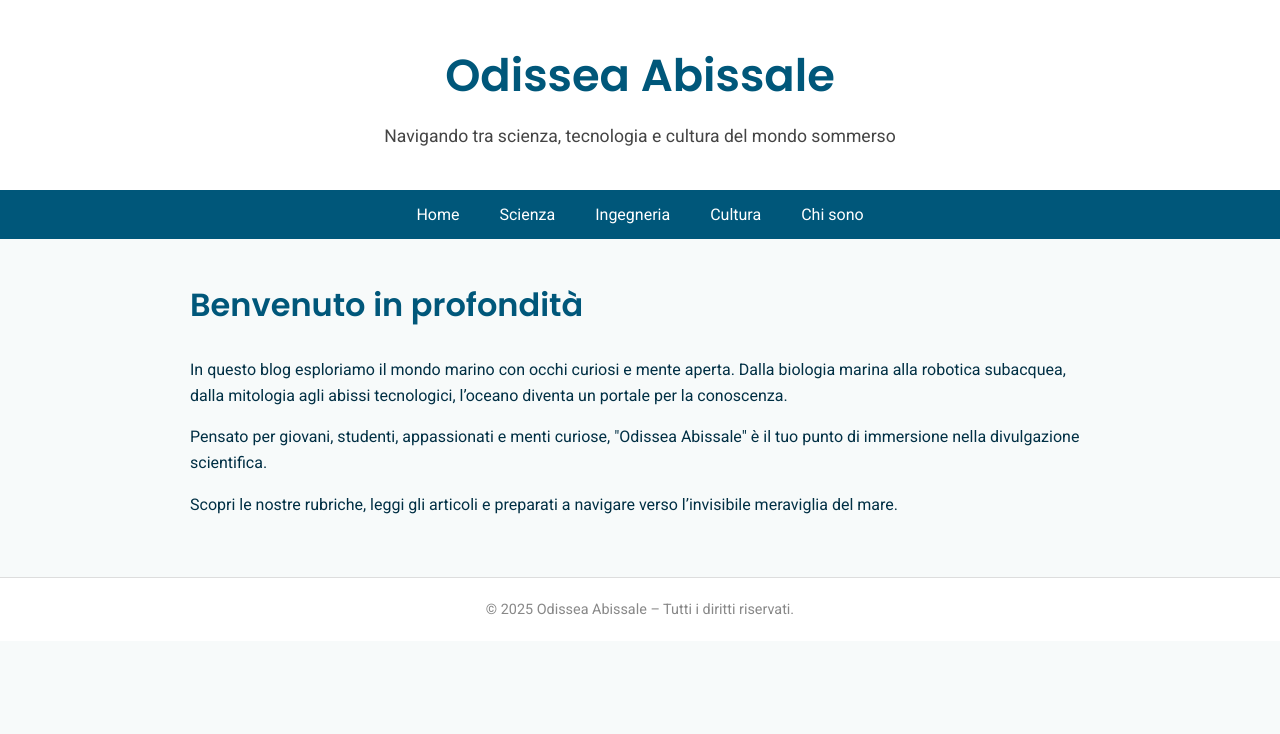
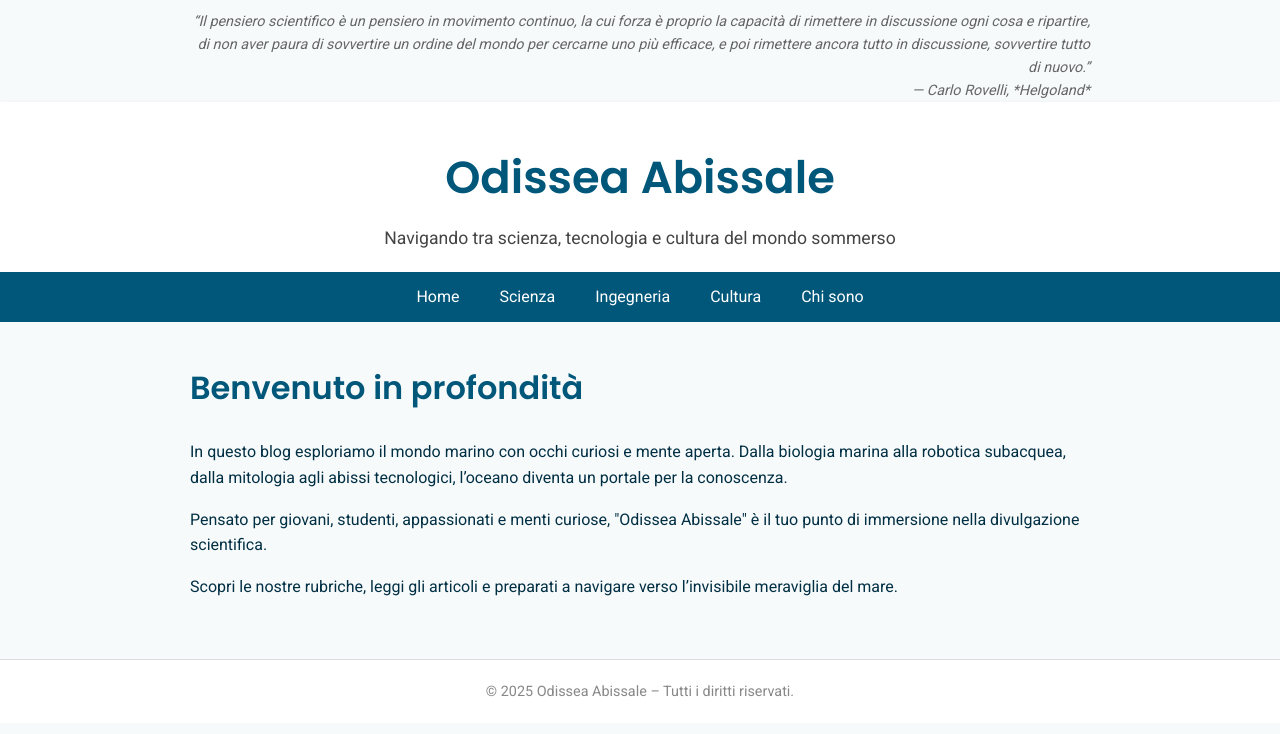
Before and after one commit to matteo-falace/tanit, a plain HTML site: page index.html in a window 1280 px wide. Drawn offline with Linux system fonts and the light colour scheme.

Commit message:
Update index.html

```diff
--- a/index.html
+++ b/index.html
@@ -17,9 +17,19 @@
       line-height: 1.6;
     }
 
+    .quote {
+      font-style: italic;
+      font-size: 0.9em;
+      color: #666;
+      text-align: right;
+      padding: 10px 20px 0 20px;
+      max-width: 900px;
+      margin: 0 auto;
+    }
+
     header {
       background-color: #ffffff;
-      padding: 40px 20px;
+      padding: 40px 20px 20px;
       text-align: center;
       box-shadow: 0 2px 4px rgba(0, 47, 68, 0.1);
     }
@@ -82,6 +92,11 @@
 </head>
 <body>
 
+  <div class="quote">
+    “Il pensiero scientifico è un pensiero in movimento continuo, la cui forza è proprio la capacità di rimettere in discussione ogni cosa e ripartire, di non aver paura di sovvertire un ordine del mondo per cercarne uno più efficace, e poi rimettere ancora tutto in discussione, sovvertire tutto di nuovo.”
+    <br>— <em>Carlo Rovelli, *Helgoland*</em>
+  </div>
+
   <header>
     <h1>Odissea Abissale</h1>
     <p>Navigando tra scienza, tecnologia e cultura del mondo sommerso</p>
```
